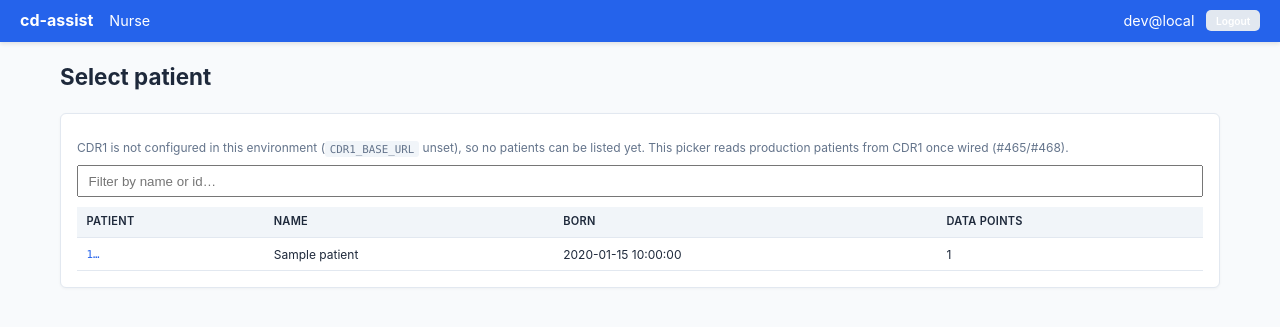
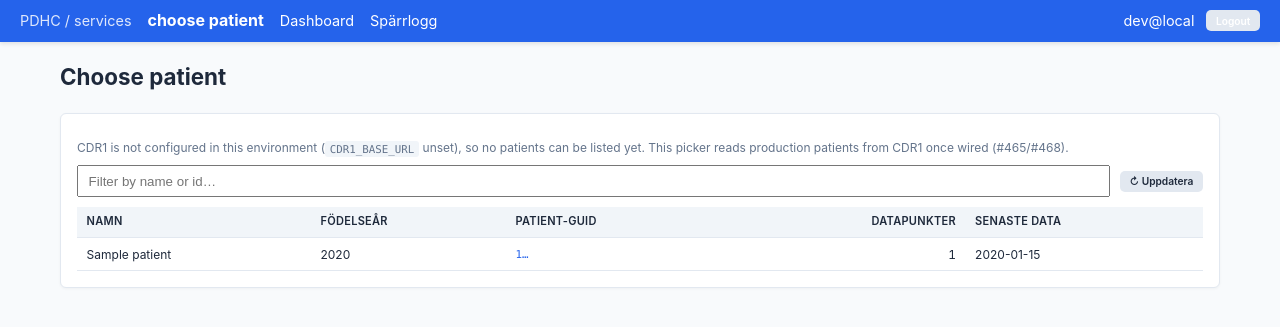
Before and after one commit to profingvar/dashboard.pdhc, a Flask app: template app/templates/select.html in a window 1280 px wide. Shown: the top 327 px of the page. Run offline with Flask 3, Linux system fonts and the light colour scheme; the template is opened without the code that fills it: most values are stand-ins (such as "Sample title", 1, 10 or a date in 2020).

Commit message:
#578/#579 (dashboard=individual): choose-patient list + nav per the 578 design
Ticket 578/579 apply to dashboard.pdhc (cd-assist, individual level), not
analyse.pdhc (group comparisons) — operator clarified the mix-up. This applies
the 578 design's explicit UI asks to cd-assist, reusing its existing patient
picker, per-patient dashboard, spärr and admin audit log.

- Nav (base.html): top-left "PDHC / services" link; "cd-assist" brand → "choose
  patient" (→ picker.select); "Nurse" → "Dashboard"; admin-only "Spärrlogg" →
  the existing /admin/audit (event_type-filterable spärr/audit log).
- Choose-patient list (select.html): Namn · Födelseår (year) · Patient-GUID
  (short, full guid on mouseover via title=) · Datapunkter · Senaste data
  (last_observed_at, already returned by CDR1 /clinical/patients). Uppdatera
  (refresh) button. Whole row opens the patient's Dashboard (charts).
- nurse_workspace.html "Nurse workspace" → "Dashboard".

Backed entirely by existing CDR1 data + existing spärr/audit; no backend
change. 167 tests pass. Deferred (operator to sort with analyse later): the
CDR1-5 multi-CDR selector, and a per-row spärr badge.

Co-Authored-By: Claude Opus 4.8 <noreply@anthropic.com>
Claude-Session: https://claude.ai/code/session_01T5Biz5pqQYvNgBF6x3wcrq

```diff
--- a/app/templates/base.html
+++ b/app/templates/base.html
@@ -18,8 +18,12 @@
 </head>
 <body>
 <nav style="display:flex;align-items:center;gap:1rem;">
-  <a href="{{ url_for('views.landing') }}" style="color:white;font-weight:700;font-size:1rem;">cd-assist</a>
-  <a href="/nurse" style="color:white;font-size:0.9rem;{% if request.path.startswith('/nurse') or request.path == '/workspace' %}text-decoration:underline;{% endif %}">Nurse</a>
+  <a href="https://www.pdhc.se/services.html" style="color:white;font-size:0.9rem;opacity:.85;">PDHC / services</a>
+  <a href="{{ url_for('picker.select') }}" style="color:white;font-weight:700;font-size:1rem;{% if request.path in ['/select', '/'] %}text-decoration:underline;{% endif %}">choose patient</a>
+  <a href="/nurse" style="color:white;font-size:0.9rem;{% if request.path.startswith('/nurse') or request.path == '/workspace' or '/charts' in request.path %}text-decoration:underline;{% endif %}">Dashboard</a>
+  {% if g.current_user and (g.current_user.is_admin or g.current_user.is_su) %}
+  <a href="/admin/audit" style="color:white;font-size:0.9rem;{% if request.path.startswith('/admin') %}text-decoration:underline;{% endif %}">Spärrlogg</a>
+  {% endif %}
   <div style="margin-left:auto;display:flex;align-items:center;gap:0.75rem;">
     {% if g.current_user %}
       <span style="color:white;font-size:0.9rem;">{{ g.current_user.username }}</span>
--- a/app/templates/nurse_workspace.html
+++ b/app/templates/nurse_workspace.html
@@ -1,6 +1,6 @@
 {% extends "base.html" %}
-{% block title %}Nurse workspace · dashboard.pdhc{% endblock %}
-{% block h1 %}Nurse workspace{% endblock %}
+{% block title %}Dashboard · cd-assist{% endblock %}
+{% block h1 %}Dashboard{% endblock %}
 {% block content %}
 <style>
   .nurse-search { display:flex; gap:.5rem; align-items:center; margin: .5rem 0 1rem; }
--- a/app/templates/select.html
+++ b/app/templates/select.html
@@ -1,6 +1,6 @@
 {% extends "base.html" %}
-{% block title %}Select patient — dashboard.pdhc{% endblock %}
-{% block h1 %}Select patient{% endblock %}
+{% block title %}Choose patient · cd-assist{% endblock %}
+{% block h1 %}Choose patient{% endblock %}
 {% block content %}
 {% if attest_required %}
 <div class="card">
@@ -26,24 +26,37 @@
     CDR1 once wired (#465/#468).
   </p>
   {% endif %}
-  <input id="filter" type="search" placeholder="Filter by name or id…"
-         autocomplete="off"
-         style="width:100%;padding:.4rem .6rem;margin-bottom:.6rem;box-sizing:border-box;"
-         oninput="filterPatients(this.value)">
+  <div style="display:flex;gap:.6rem;align-items:center;margin-bottom:.6rem;">
+    <input id="filter" type="search" placeholder="Filter by name or id…"
+           autocomplete="off"
+           style="flex:1;padding:.4rem .6rem;box-sizing:border-box;"
+           oninput="filterPatients(this.value)">
+    <a href="{{ url_for('picker.select') }}" class="btn btn-secondary btn-sm"
+       title="Reload the patient list">↻ Uppdatera</a>
+  </div>
   <table>
     <thead>
-      <tr><th>Patient</th><th>Name</th><th>Born</th><th>Data points</th></tr>
+      <tr>
+        <th>Namn</th><th>Födelseår</th><th>Patient-GUID</th>
+        <th style="text-align:right;">Datapunkter</th><th>Senaste data</th>
+      </tr>
     </thead>
     <tbody id="rows">
       {% for p in patients %}
-      <tr class="prow" data-search="{{ (p.name ~ ' ' ~ p.guid) | lower }}">
-        <td class="monospace"><a href="{{ url_for('charts.charts_page', guid=p.guid) }}">{{ p.guid[:12] }}…</a></td>
+      <tr class="prow" data-search="{{ (p.name ~ ' ' ~ p.guid) | lower }}"
+          style="cursor:pointer;"
+          onclick="location.href='{{ url_for('charts.charts_page', guid=p.guid) }}'">
         <td>{{ p.name or '—' }}</td>
-        <td>{{ p.birth_date or '—' }}</td>
-        <td>{{ p.observation_count if p.observation_count is not none else '—' }}</td>
+        <td>{{ p.birth_date[:4] if p.birth_date else '—' }}</td>
+        <td class="monospace">
+          <a href="{{ url_for('charts.charts_page', guid=p.guid) }}"
+             title="{{ p.guid }}" onclick="event.stopPropagation()">{{ p.guid[:8] }}…</a>
+        </td>
+        <td style="text-align:right;font-variant-numeric:tabular-nums;">{{ p.observation_count if p.observation_count is not none else '—' }}</td>
+        <td>{{ p.last_observed_at[:10] if p.last_observed_at else '—' }}</td>
       </tr>
       {% else %}
-      <tr><td colspan="4" style="text-align:center;color:var(--text-muted);padding:1rem;">
+      <tr><td colspan="5" style="text-align:center;color:var(--text-muted);padding:1rem;">
         No patients with data for your organisation{% if cdr1_configured %} in CDR1{% endif %}.
       </td></tr>
       {% endfor %}
```
Also changed, not shown: changed_files.md (+5 -0 lines).
